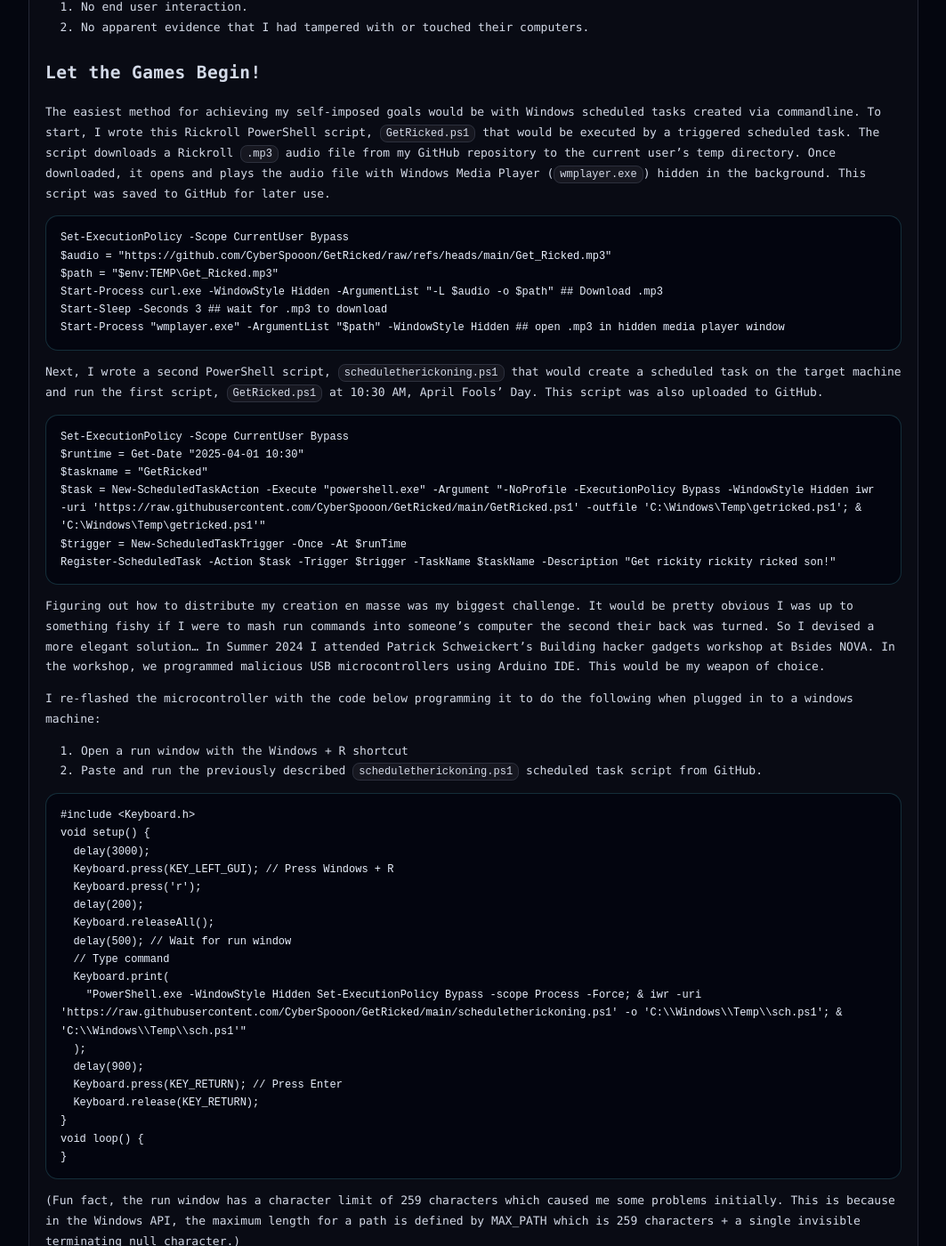
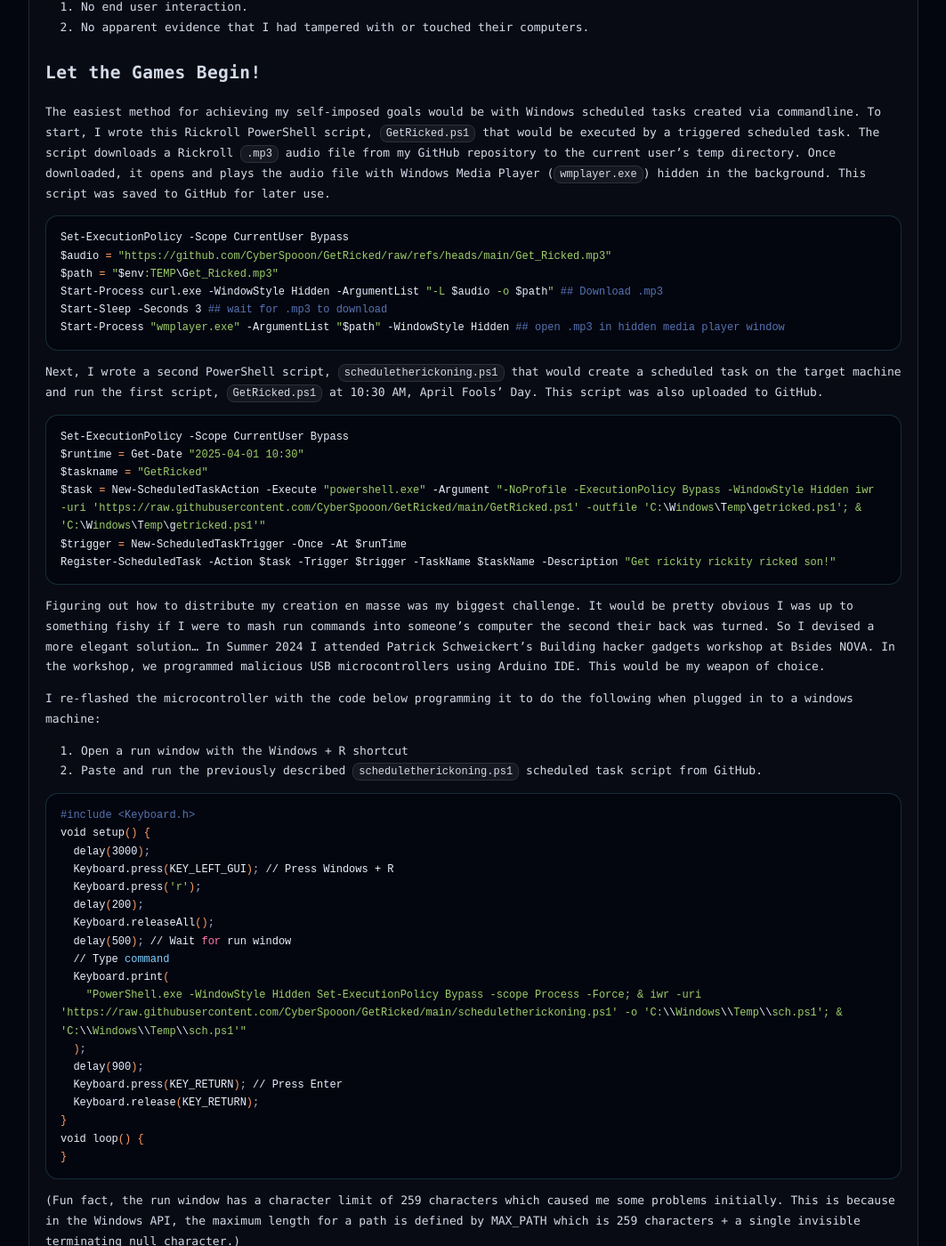
Before and after one commit to CyberSpooon/cyberspooon.github.io, a Jekyll site: the page built from _posts/2025-04-01-Operation-Get-Ricked.md, in a window 1280 px wide and 1400 px high, scrolled down 805 px. Shown: the whole window at 89% size, without its empty margins (108-1171 px from the left). Built offline with Jekyll 4.4.1, drawn with Linux system fonts in a browser that asks for light colours; some of the changed text lies outside the part shown.

Commit message:
fix code on posts, fixed formatting issue

````diff
--- a/_posts/2025-04-01-Operation-Get-Ricked.md
+++ b/_posts/2025-04-01-Operation-Get-Ricked.md
@@ -24,7 +24,7 @@ Let the Games Begin!
 
 The easiest method for achieving my self-imposed goals would be with Windows scheduled tasks created via commandline. To start, I wrote this Rickroll PowerShell script, `GetRicked.ps1` that would be executed by a triggered scheduled task. The script downloads a Rickroll `.mp3` audio file from my [GitHub repository](https://github.com/CyberSpooon) to the current user’s temp directory. Once downloaded, it opens and plays the audio file with Windows Media Player (`wmplayer.exe`) hidden in the background. This script was saved to GitHub for later use.
 
-```
+```bash
 Set-ExecutionPolicy -Scope CurrentUser Bypass
 $audio = "https://github.com/CyberSpooon/GetRicked/raw/refs/heads/main/Get_Ricked.mp3"
 $path = "$env:TEMP\Get_Ricked.mp3"
@@ -35,7 +35,7 @@ Start-Process "wmplayer.exe" -ArgumentList "$path" -WindowStyle Hidden ## open .
 
 Next, I wrote a second PowerShell script, `scheduletherickoning.ps1` that would create a scheduled task on the target machine and run the first script, `GetRicked.ps1` at 10:30 AM, April Fools’ Day. This script was also uploaded to GitHub.
 
-```
+```bash
 Set-ExecutionPolicy -Scope CurrentUser Bypass
 $runtime = Get-Date "2025-04-01 10:30"
 $taskname = "GetRicked"
@@ -51,7 +51,7 @@ I re-flashed the microcontroller with the code below programming it to do the fo
 1.  Open a run window with the Windows + R shortcut
 2.  Paste and run the previously described `scheduletherickoning.ps1` scheduled task script from GitHub.
 
-```
+```bash
 #include <Keyboard.h>
 void setup() {
   delay(3000);
@@ -106,7 +106,7 @@ To detect possible ClickFix phishing attempts (or would-be Rickrollers) in your
 
 Searching for PowerShell badness like `iex`, `iwr`, `https`, and `invoke`, etc within this key can give us a high fidelity, low false positive detection rule. To aid in the detection of this malicious behavior, I wrote a Sigma rule to find this exact kind of activity.
 
-```
+```bash
 title: Possible ClickFix Phishing Attempt
 id: 9decb4bd-62de-453c-8e06-ddb4f63977c8
 status: test
````
Also changed, not shown: other parts of _posts/2025-04-01-Operation-Get-Ricked.md (+1 -1 lines), _posts/2025-08-07-Wiz Cloud Security CTF C1.md (+3 -3 lines), _posts/2025-12-06-Wiz Cloud Security CTF C2.md (+2 -2 lines).
